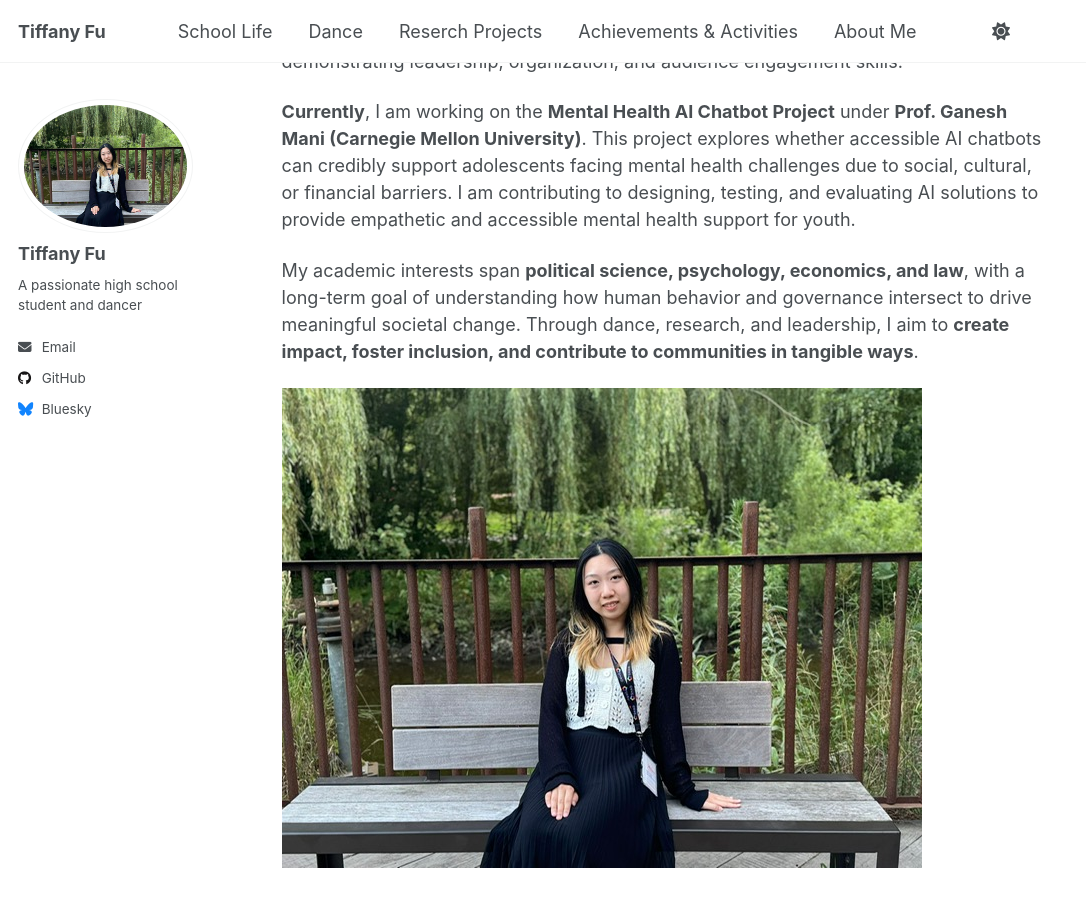
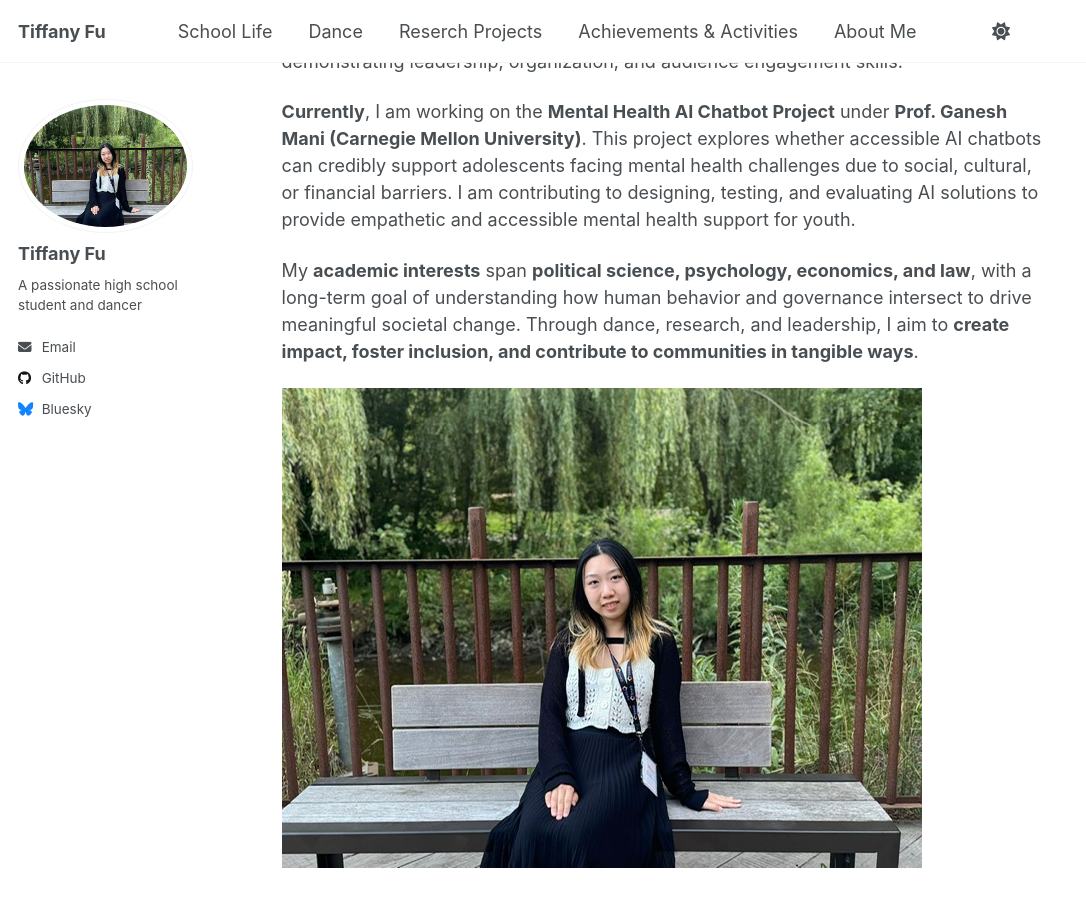
Before and after one commit to TiffanyJTFu/TiffanyTestWeb, a Jekyll site: the page built from _pages/about.md, in a window 1280 px wide and 900 px high, scrolled down 5290 px. Shown: the whole window, without its empty margins (0-1086 px from the left). Built offline with Jekyll 4.4.1, drawn with Linux system fonts in a browser that asks for light colours; a script that is not in the unit is left out.

```diff
--- a/_pages/about.md
+++ b/_pages/about.md
@@ -68,6 +68,6 @@ The student **attended the Brown University Pre-College Program in Summer 2024**
 
 **Currently**, I am working on the **Mental Health AI Chatbot Project** under **Prof. Ganesh Mani (Carnegie Mellon University)**. This project explores whether accessible AI chatbots can credibly support adolescents facing mental health challenges due to social, cultural, or financial barriers. I am contributing to designing, testing, and evaluating AI solutions to provide empathetic and accessible mental health support for youth.
 
-My academic interests span **political science, psychology, economics, and law**, with a long-term goal of understanding how human behavior and governance intersect to drive meaningful societal change. Through dance, research, and leadership, I aim to **create impact, foster inclusion, and contribute to communities in tangible ways**.
+My **academic interests** span **political science, psychology, economics, and law**, with a long-term goal of understanding how human behavior and governance intersect to drive meaningful societal change. Through dance, research, and leadership, I aim to **create impact, foster inclusion, and contribute to communities in tangible ways**.
 
 ![shad5](https://www.tiffu.ca/images/tiffanyprofile1.JPG)
```
